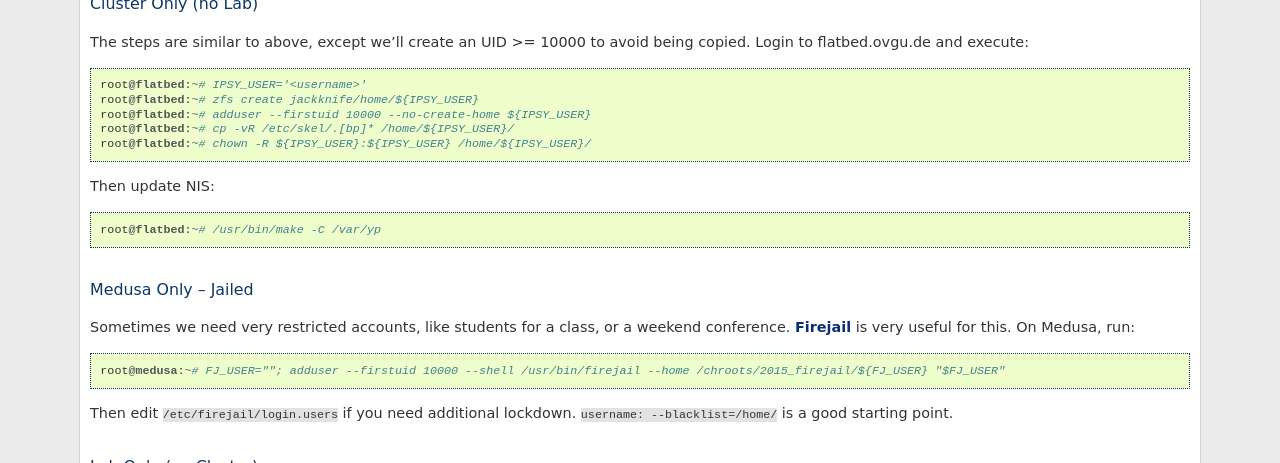
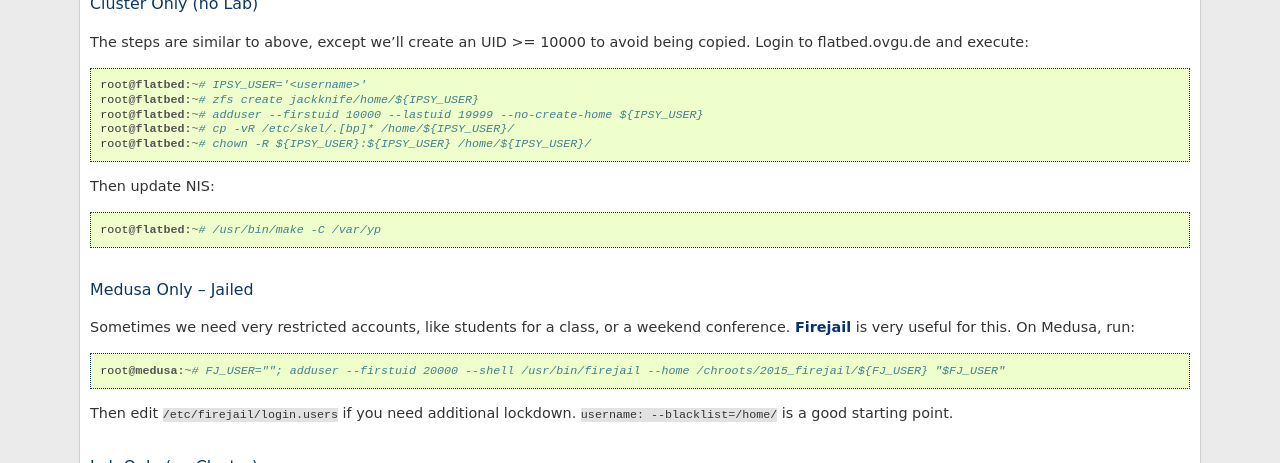
Before and after one commit to psychoinformatics-de/ipsy-docs, a Sphinx documentation site: the page built from source/internal/common_tasks.rst, in a window 1280 px wide and 900 px high, scrolled down 479 px. Shown: the part 152-615 px from the top of the window. Built offline with Sphinx 7.4.7, drawn with Linux system fonts in a browser that asks for light colours; formulas are drawn with MathJax 3.

Commit message:
firejail needs a seperate, non-conflicting uid range

```diff
--- a/source/internal/common_tasks.rst
+++ b/source/internal/common_tasks.rst
@@ -31,7 +31,7 @@ being copied.  Login to flatbed.ovgu.de and execute::
 
   root@flatbed:~# IPSY_USER='<username>'
   root@flatbed:~# zfs create jackknife/home/${IPSY_USER}
-  root@flatbed:~# adduser --firstuid 10000 --no-create-home ${IPSY_USER}
+  root@flatbed:~# adduser --firstuid 10000 --lastuid 19999 --no-create-home ${IPSY_USER}
   root@flatbed:~# cp -vR /etc/skel/.[bp]* /home/${IPSY_USER}/
   root@flatbed:~# chown -R ${IPSY_USER}:${IPSY_USER} /home/${IPSY_USER}/
 
@@ -44,7 +44,7 @@ Medusa Only -- Jailed
 Sometimes we need very restricted accounts, like students for a class, or a
 weekend conference. `Firejail`_ is very useful for this. On Medusa, run::
 
-  root@medusa:~# FJ_USER=""; adduser --firstuid 10000 --shell /usr/bin/firejail --home /chroots/2015_firejail/${FJ_USER} "$FJ_USER"
+  root@medusa:~# FJ_USER=""; adduser --firstuid 20000 --shell /usr/bin/firejail --home /chroots/2015_firejail/${FJ_USER} "$FJ_USER"
 
 Then edit ``/etc/firejail/login.users`` if you need additional lockdown.
 ``username: --blacklist=/home/`` is a good starting point.
```
